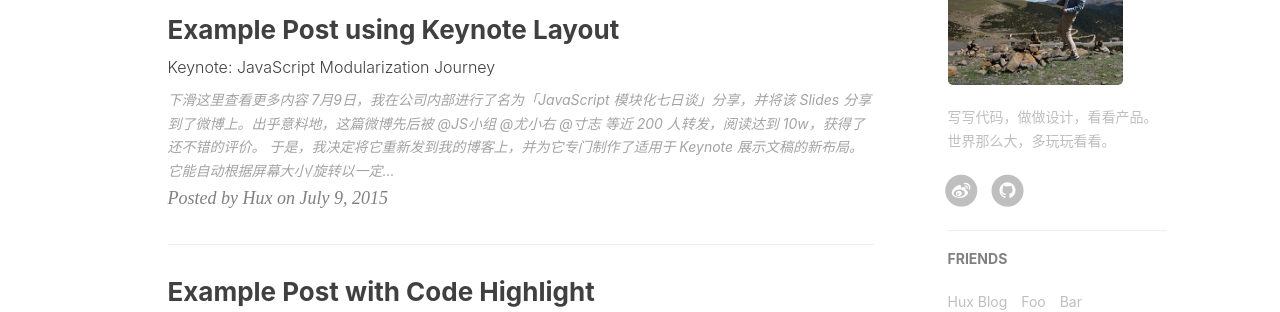
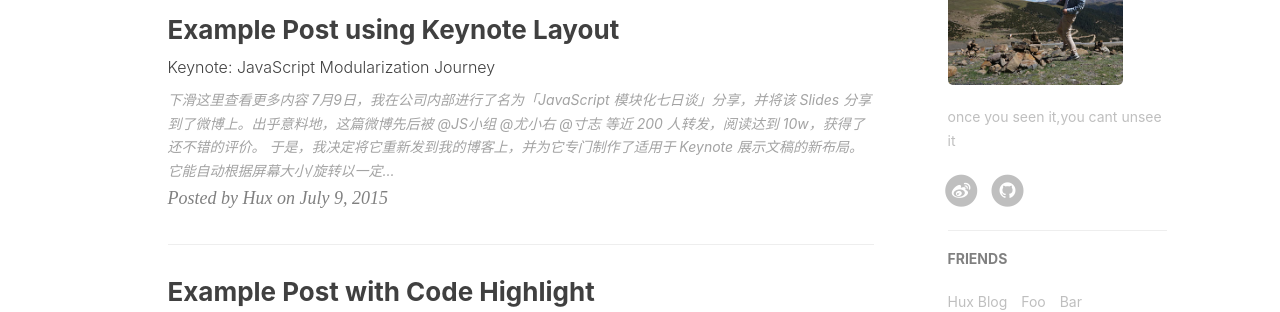
Before and after one commit to zyl5721451/zyl5721451.github.io, a Jekyll site: the page built from index.html, in a window 1280 px wide. Shown: the part 716-1028 px from the top of the page. Built offline with Jekyll 4.4.1, drawn with Linux system fonts in a browser that asks for light colours; nearby versions of some CDN libraries; the list of posts is cut into pages by our own code; comment, search, counter and statistics services are not loaded.

Commit message:
初始化

```diff
--- a/_config.yml
+++ b/_config.yml
@@ -68,7 +68,7 @@ ga_domain: zyl5721451.com
 
 # Sidebar settings
 sidebar: true                           # whether or not using Sidebar.
-sidebar-about-description: "写写代码，做做设计，看看产品。世界那么大，多玩玩看看。"
+sidebar-about-description: "once you seen it,you cant unsee it"
 sidebar-avatar: /img/avatar-hux.jpg      # use absolute URL, seeing it's used in both `/` and `/about/`
 
 
```
